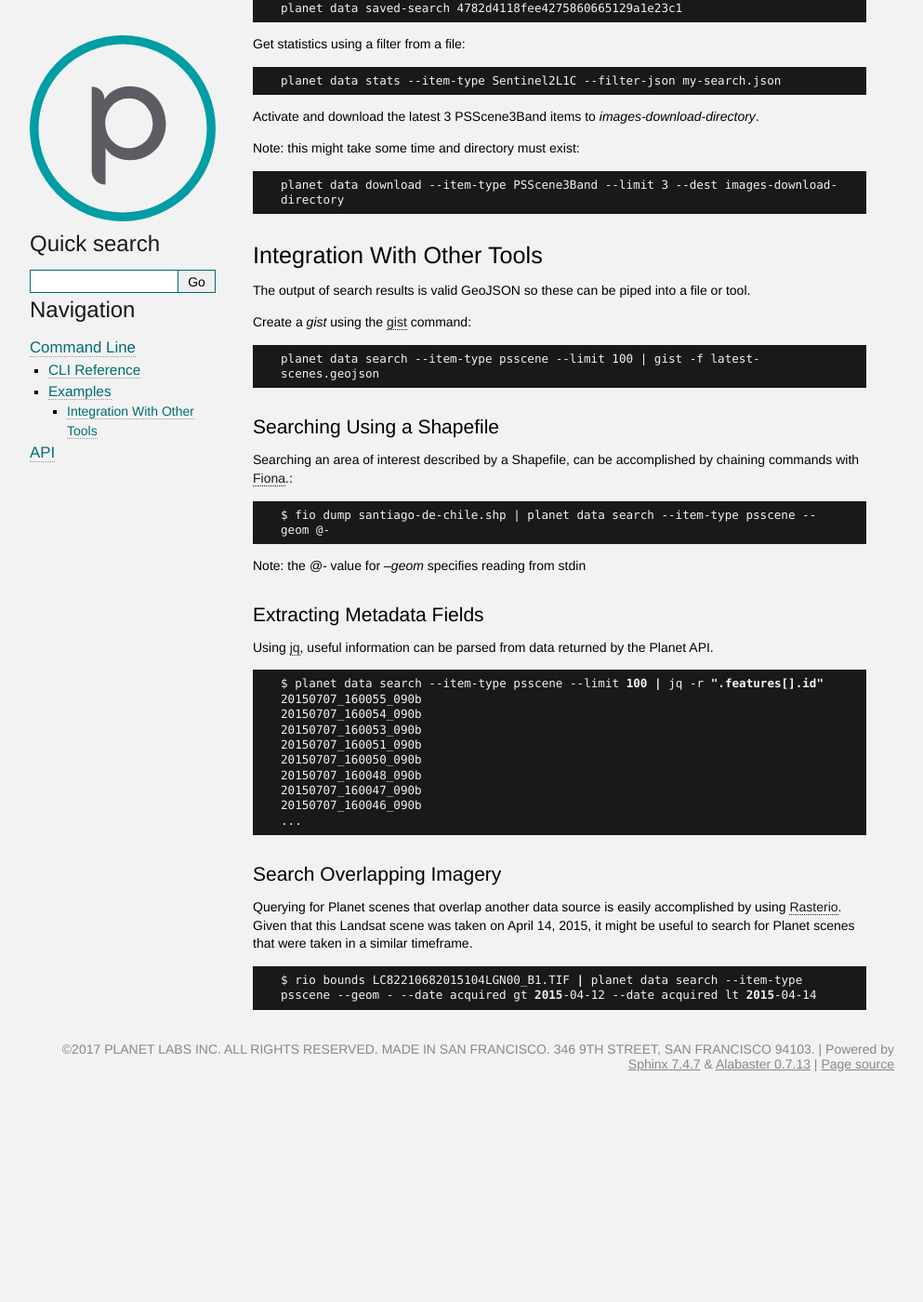
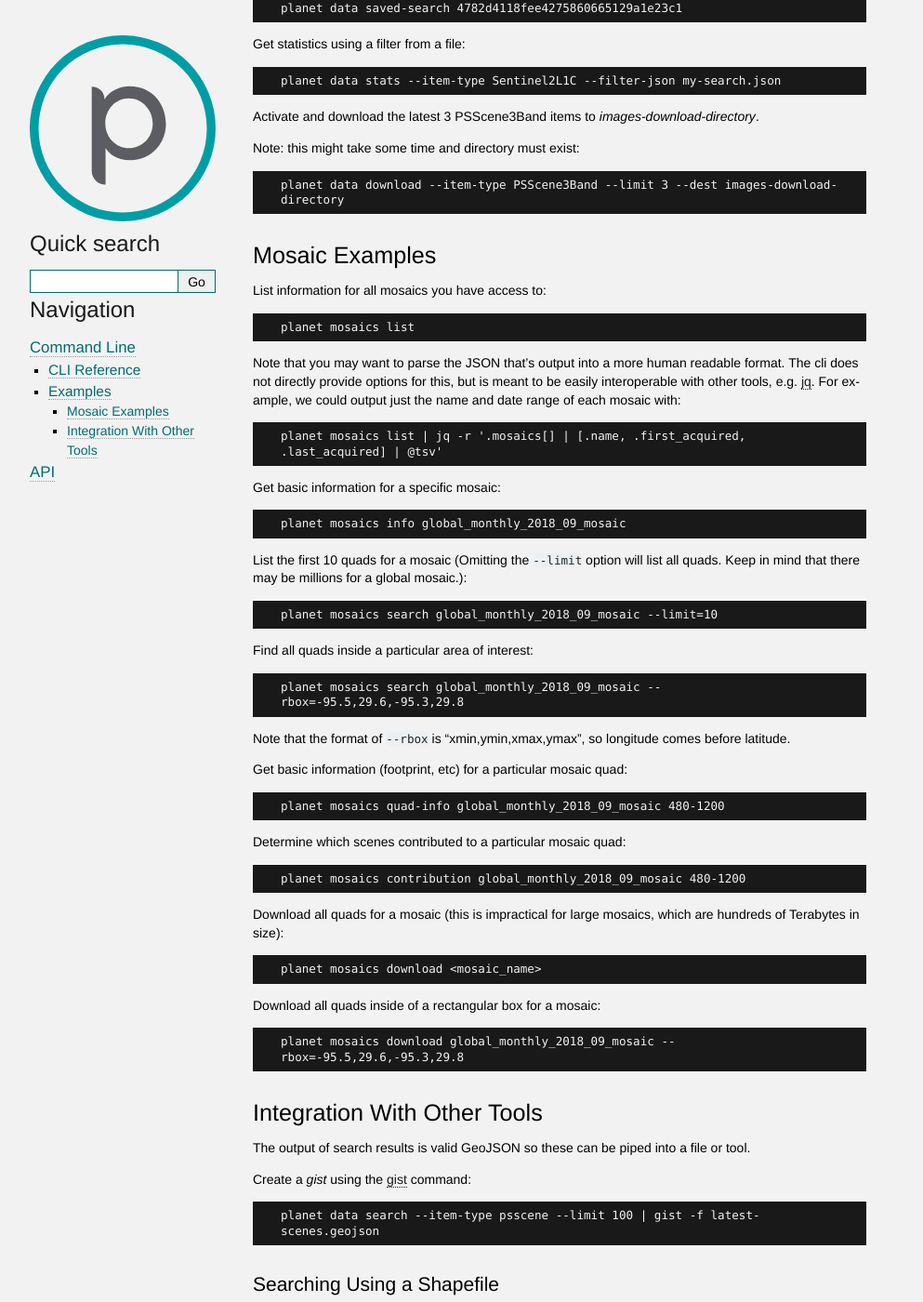
Before and after one commit to planetlabs/planet-client-python, a Sphinx documentation site: the page built from docs/source/cli/examples.rst, in a window 1280 px wide and 1400 px high, scrolled down 736 px. Shown: the whole window at 93% size, without its empty margins (148-1141 px from the left). Built offline with Sphinx 7.4.7, drawn with Linux system fonts in a browser that asks for light colours; before the commit the page ends 1918 px from its top, so only the background shows below that.

Commit message:
Add examples of mosaic functionality

```diff
--- a/docs/source/cli/examples.rst
+++ b/docs/source/cli/examples.rst
@@ -45,6 +45,53 @@ Note: this might take some time and directory must exist::
 
     planet data download --item-type PSScene3Band --limit 3 --dest images-download-directory
 
+Mosaic Examples
+---------------
+
+List information for all mosaics you have access to::
+
+    planet mosaics list
+
+Note that you may want to parse the JSON that's output into a more human
+readable format.  The cli does not directly provide options for this, but is
+meant to be easily interoperable with other tools, e.g. `jq
+<https://stedolan.github.io/jq/>`_.  For example, we could output just the name
+and date range of each mosaic with::
+
+    planet mosaics list | jq -r '.mosaics[] | [.name, .first_acquired, .last_acquired] | @tsv'
+
+Get basic information for a specific mosaic::
+
+    planet mosaics info global_monthly_2018_09_mosaic
+
+List the first 10 quads for a mosaic (Omitting the ``--limit`` option will
+list all quads. Keep in mind that there may be millions for a global mosaic.)::
+
+    planet mosaics search global_monthly_2018_09_mosaic --limit=10
+
+Find all quads inside a particular area of interest::
+
+    planet mosaics search global_monthly_2018_09_mosaic --rbox=-95.5,29.6,-95.3,29.8
+
+Note that the format of ``--rbox`` is "xmin,ymin,xmax,ymax", so longitude comes
+before latitude.
+
+Get basic information (footprint, etc) for a particular mosaic quad::
+
+    planet mosaics quad-info global_monthly_2018_09_mosaic 480-1200
+
+Determine which scenes contributed to a particular mosaic quad::
+
+    planet mosaics contribution global_monthly_2018_09_mosaic 480-1200
+
+Download all quads for a mosaic (this is impractical for large mosaics, which
+are hundreds of Terabytes in size)::
+
+    planet mosaics download <mosaic_name>
+
+Download all quads inside of a rectangular box for a mosaic::
+
+    planet mosaics download global_monthly_2018_09_mosaic --rbox=-95.5,29.6,-95.3,29.8
 
 Integration With Other Tools
 ----------------------------
```
